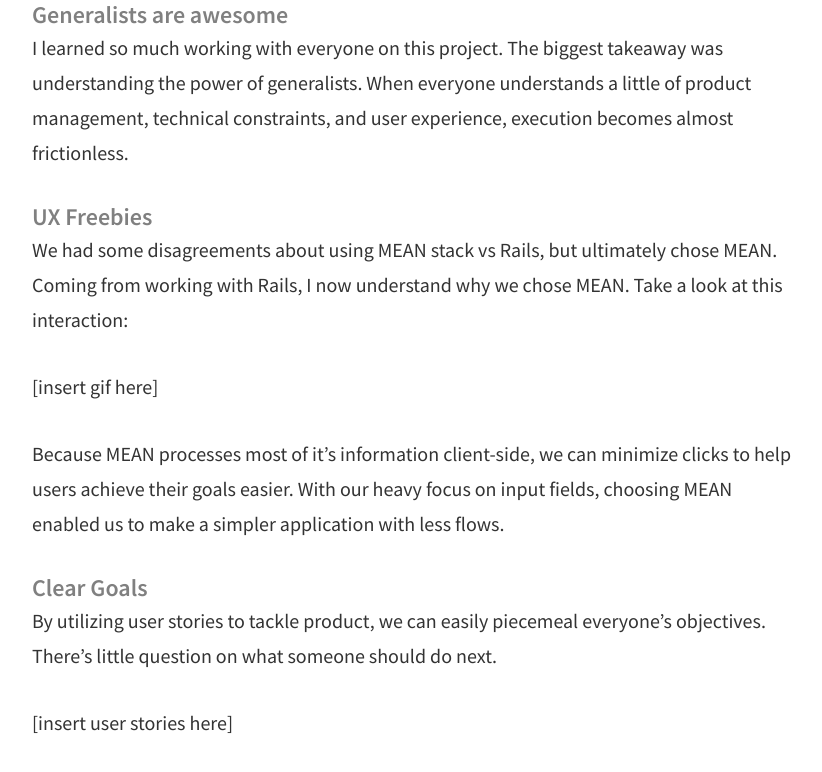
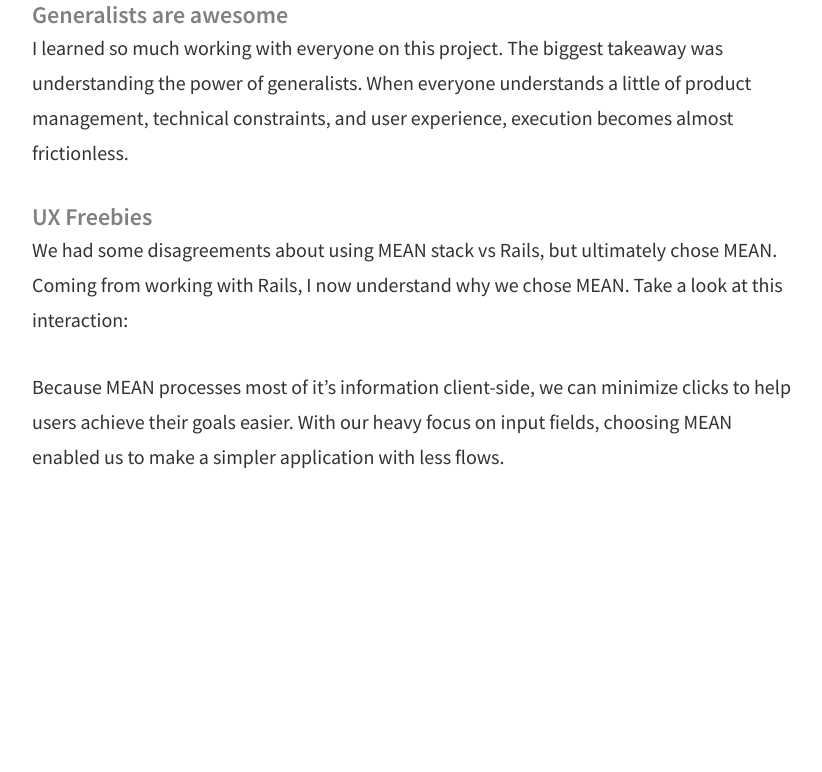
Before and after one commit to npmcdn-to-unpkg-bot/jyng.github.io, a Jekyll site: the page built from _posts/2016-02-07-vivifi.md, in a window 1280 px wide and 900 px high, scrolled down 3689 px. Shown: the top 772 px of the window, without its empty margins (224-1046 px from the left). Built offline with Jekyll 4.4.1, drawn with Linux system fonts in a browser that asks for light colours; after the commit the page ends 4323 px from its top, so only the background shows below that.

Commit message:
fixed broken images

```diff
--- a/_posts/2016-02-07-vivifi.md
+++ b/_posts/2016-02-07-vivifi.md
@@ -58,12 +58,5 @@
 
 We had some disagreements about using MEAN stack vs Rails, but ultimately chose MEAN. Coming from working with Rails, I now understand why we chose MEAN. Take a look at this interaction:
 
-[insert gif here]
 
 Because MEAN processes most of it’s information client-side, we can minimize clicks to help users achieve their goals easier. With our heavy focus on input fields, choosing MEAN enabled us to make a simpler application with less flows.
-
-### Clear Goals
-
-By utilizing user stories to tackle product, we can easily piecemeal everyone’s objectives. There’s little question on what someone should do next.
-
-[insert user stories here]
--- a/index.html
+++ b/index.html
@@ -49,7 +49,7 @@
 
     <div class="md-col-6 px2">
     <a href="#">
-    <img alt="vivifi screenshot" src="assets/vivifi_sc.png" class="fit rounded img-shadow">
+    <img alt="vivifi screenshot" src="assets/vivifi_dashboard.png" class="fit rounded img-shadow">
       <h3 class="h3 mb0">MyDomino</h3>
       <p class="max-width-1 mt0 h3 regular">Helping homeowners & renters switch to renewable energy</h3>
     </a>
@@ -57,7 +57,7 @@
 
       <div class="md-col-6 px2">
       <a href="/vivifi">
-      <img alt="vivifi screenshot" src="assets/vivifi_sc.png" class="fit rounded img-shadow"></img>
+      <img alt="vivifi screenshot" src="assets/vivifi_dashboard.png" class="fit rounded img-shadow"></img>
         <h3 class="h3 mb0">Vivifi</h3>
         <p class="max-width-1 mt0 h3 regular">Building a better solution for sexual assault case management</p>
       </a>
```
Also changed, not shown: 2 other files.
